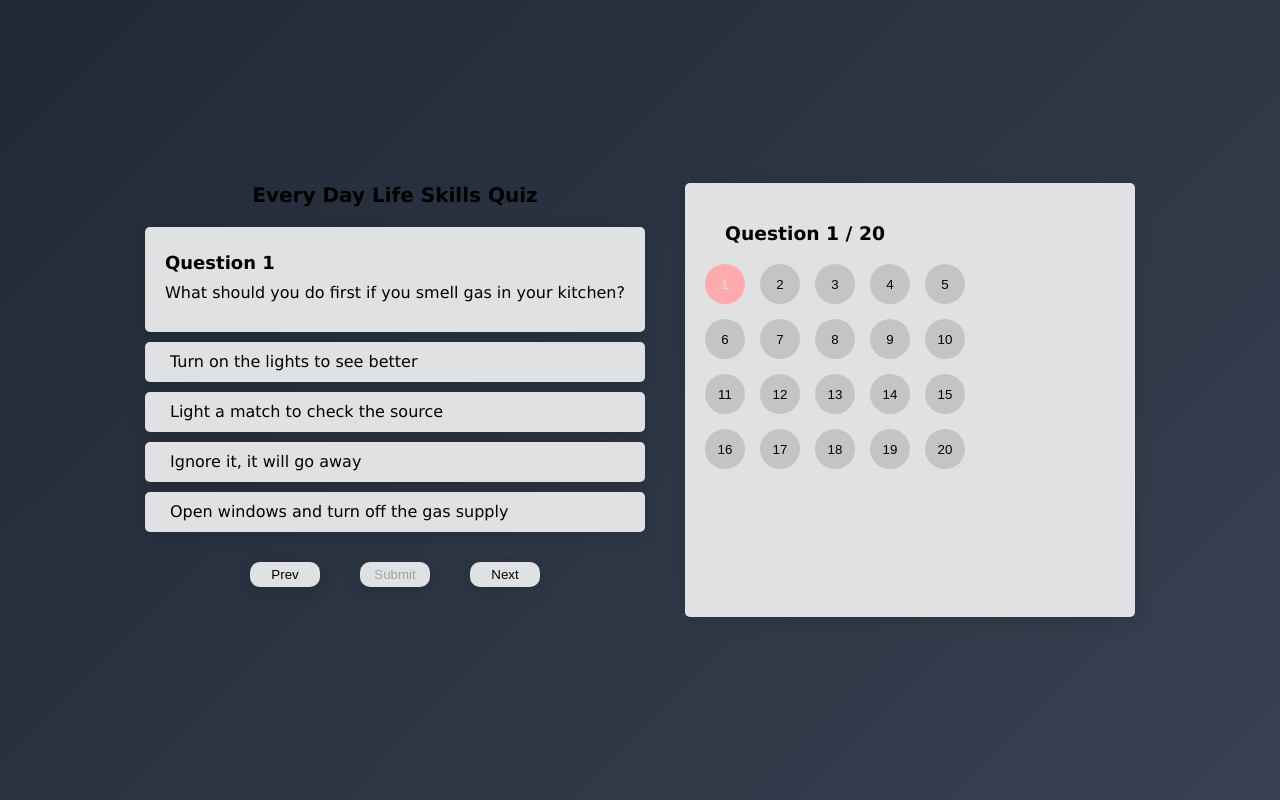
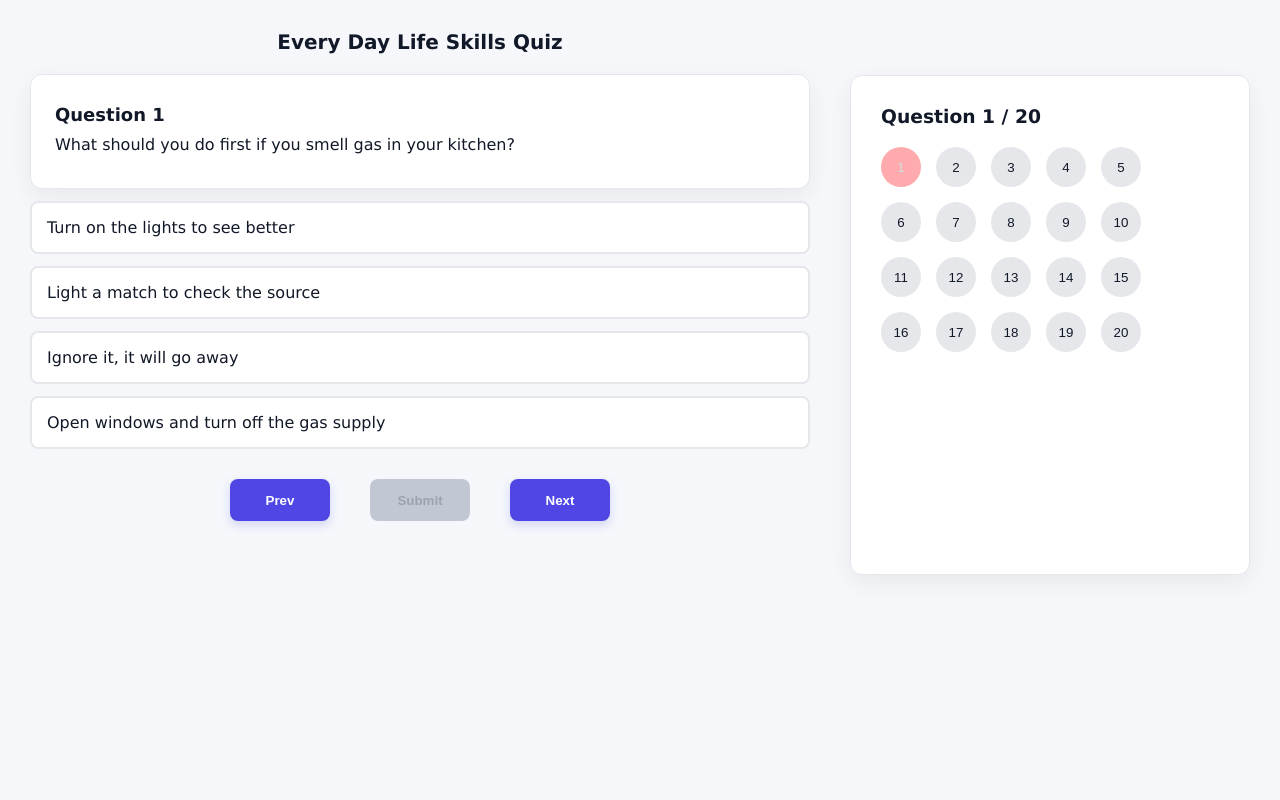
Before and after one commit to duku79edea/Quiz-app, a React (Vite) app: page / in a window 1280 px wide. Built offline with nearby package versions, Linux system fonts and the light colour scheme.

Commit message:
Done styling the quiz interface

```diff
--- a/src/App.css
+++ b/src/App.css
@@ -1,17 +1,39 @@
+:root {
+    --background: #f5f7fb;
+    --card: #ffffff;
+    --primary: #4f46e5;
+    --primary-light: #eef2ff;
+    --primary-dark: #4338ca;
+
+    --text: #111827;
+    --muted: #6b7280;
+    --border: #e5e7eb;
+
+    --success: #16a34a;
+    --success-light: #f0fdf4;
+
+    --danger: #dc2626;
+    --danger-light: #fef2f2;
+
+    --unanswered: #e5e7eb;
+}
 *{
     margin: 0;
     padding: 0;
     box-sizing: border-box;
 }
 body{
-    background-color: rgb(0, 0, 0, 0.12);
+    background-color: var(--background);
+    color: var(--text);
 }
 .quiz-interface{
     display: flex;
     font-family: 'Lucida Sans', 'Lucida Sans Regular', 'Lucida Grande', 'Lucida Sans Unicode', Geneva, Verdana, sans-serif;
     padding: 30px;
     gap: 40px;
-    max-width: 1500px;
+}
+.question-interface{
+    width: 1500px;
 }
 header h1{
     font-size: 20px;
@@ -19,10 +41,12 @@ header h1{
     margin-bottom: 20px;
 }
 .qn-card{
-    background-color: rgb(224, 225, 226);
-    padding: 20px;
-    border-radius: 5px;
-    box-shadow: 0 4px 15px rgba(0, 0, 0, 0.12);
+    background-color: var(--card);
+    padding: 24px;
+    border-radius: 12px;
+    border: 1px solid var(--border);
+    box-shadow: 0 8px 25px rgba(0, 0, 0, 0.06);
+    color: var(--text);
 }
 .qn-card h3{
     font-size: 18px;
@@ -38,13 +62,18 @@ header h1{
 
 }
 .options p{
-    margin-top: 10px;
-    border-radius: 5px;
+    margin-top: 12px;
+    border-radius: 8px;
     min-height: 40px;
-    background-color: rgb(224, 225, 226);
-    box-shadow: 0 4px 15px rgba(0, 0, 0, 0.12);
-    padding-left: 25px;
-    padding-top: 10px;
+    background-color: var(--card);
+    border: 2px solid var(--border);
+    padding: 15px;
+    cursor: pointer;
+    transition: 0.2s ease;
+}
+.options p:hover{
+    border-color: var(--primary);
+    background-color: var(--primary-light);
 }
 .btn{
     display: flex;
@@ -53,19 +82,41 @@ header h1{
     margin-bottom: 30px;
 }
 .btn button{
-    width: 70px;
-    height: 25px;
+    width: 100px;
+    height: 42px;
     border: none;
-    box-shadow: 0 4px 15px rgba(0, 0, 0, 0.12);
-    background-color: rgb(224, 225, 226);
+    box-shadow: 0 4px 10px rgba(79, 70, 229, 0.2);
+    background-color: var(--primary);
+    border-radius: 8px;
+    color: white;
+    transition: 0.2s ease;
+    font-weight: 600;
+    cursor: pointer;
+}
+.btn button:hover {
+    background-color: var(--primary-dark);
+    transform: translateY(-1px);
+}
+.submit-button {
+    background-color: #AABDFF;
+    color: #111827;
+}
+.submit-button:disabled {
+    background-color: #c2c8d3;
+    color: #9ca3af;
+    cursor: not-allowed;
+    box-shadow: none;
+}
+.submit-button:not(:disabled) {
+    background-color: #6366f1;
+    color: white;
+}
+.explanation {
+    background-color: var(--card);
+    padding: 24px 27px;
     border-radius: 10px;
-}
-.explanation{
-    background-color: rgb(224, 225, 226);
-    padding: 24px 27px;
-    border-radius: 5px;
-    box-shadow: 0 4px 15px rgba(0, 0, 0, 0.12);
-
+    border-left: 4px solid var(--primary);
+    box-shadow: 0 8px 20px rgba(0, 0, 0, 0.05);
 }
 .explanation h3{
     font-size: 18px;
@@ -73,14 +124,18 @@ header h1{
 
 }
 .question-nav{
-    width: 450px;
-    box-shadow: 0 4px 15px rgba(0, 0, 0, 0.12);
-    background-color: rgb(224, 225, 226);
-    border-radius: 5px;
-    padding: 20px;
+    width: 400px;
+    height: 500px;
+    flex-shrink: 0;
+    margin-top: 45px;
+    box-shadow: 0 8px 25px rgba(0, 0, 0, 0.06);
+    background-color: var(--card);
+    border: 1px solid var(--border);
+    border-radius: 12px;
+    padding: 30px;
 }
 .question-nav h3{
-    margin: 20px;
+    margin-bottom: 20px;
 }
 .btn-nav{
     display: grid;
@@ -93,8 +148,8 @@ header h1{
     width: 40px;
     height: 40px;
     cursor: pointer;
+    transition: 0.2s ease;
 }
-
 .btn-nav .answered{
     background-color: #AABDFF;
     color: rgb(214, 224, 224);
@@ -104,33 +159,34 @@ header h1{
     color: rgb(214, 224, 224);
 }
 .btn-nav .unanswered {
-    background-color: #C4C4C4;
+    background-color: var(--unanswered);
+    color: var(--text);
 
 }
-
 .option-text.selected {
-    border: 2px solid blue;
+    border: 2px solid var(--primary);
+    background-color: var(--primary-light);
 }
 .option-text.correct {
-    border: 2px  solid rgb(38, 236, 38);
+    border: 2px solid var(--success);
+    background-color: var(--success-light);
+
 }
 .option-text.incorrect {
-    border: 2px solid rgb(250, 145, 145);
+    border: 2px solid var(--danger);
+    background-color: var(--danger-light);
 }
-body {
-  margin: 0;
+.score-screen {
     min-height: 100vh;
+    width: 100%;
     display: flex;
+    justify-content: center;
     align-items: center;
-  justify-content: center;
-  background: linear-gradient(135deg, #1f2937, #374151);
-  font-family: system-ui, -apple-system, sans-serif;
+    padding: 20px;
 }
-
-.score-screen {
+.score-content {
+    width: 90%;
     max-width: 500px;
-  width: 90%;
-  max-width: 340px;
     text-align: center;
     padding: 40px 32px;
     border-radius: 24px;
@@ -141,22 +197,19 @@ body {
     box-shadow: 0 20px 40px rgba(0, 0, 0, 0.25);
     animation: pop-in 0.4s ease-out;
 }
-
-.Gad-wants h2 {
+.score-content h2 {
     margin: 0 0 12px;
     font-size: 1.6rem;
     font-weight: 700;
     color: #1f2937;
     letter-spacing: -0.5px;
 }
-
-.Gad-wants p {
+.score-content p {
     margin: 0 0 24px;
     font-size: 1.1rem;
     color: #374151;
     opacity: 0.85;
 }
-
 .restart-button {
     padding: 12px 32px;
     border-radius: 999px;
@@ -169,20 +222,16 @@ body {
     box-shadow: 0 8px 20px rgba(74, 108, 247, 0.4);
     transition: transform 0.15s ease, box-shadow 0.15s ease;
 }
-
 .restart-button:hover {
- transform: scale(1.3);
+    transform: scale(1.1);
     box-shadow: 0 12px 24px rgba(74, 108, 247, 0.5);
 }
-
 .restart-button:active {
     transform: translateY(0);
 }
-
 @keyframes pop-in {
   from {
     opacity: 0;
-
   }
   to {
     opacity: 1;
--- a/src/App.jsx
+++ b/src/App.jsx
@@ -20,12 +20,13 @@ export default function App() {
     setUserAnswers((prev) => ({ ...prev, [questionIndex]: selectedOption }))
   }
 
-  function handleSubmit(questionIndex) {
-    if (userAnswers[questionIndex] === undefined) return;
-    setSubmittedAnswers((prev) => ({ ...prev, [questionIndex]: true }));
-    if (questionIndex === quizData.length - 1) {
-      setIsFinished(true);
-    }
+ function handleSubmit(questionIndex) {
+  if (userAnswers[questionIndex] === undefined) return;
+
+  setSubmittedAnswers((prev) => ({
+    ...prev,
+    [questionIndex]: true
+    }));
   }
 
   function calculateScore(quizData, userAnswers) {
@@ -66,16 +67,30 @@ export default function App() {
       <div className="question-interface">
         <Header />
 
-        <QuestionCard question={quizData[currentIndex]}
+        <QuestionCard
+          question={quizData[currentIndex]}
           questionIndex={currentIndex}
           onAnswer={handleAnswer}
           selectedAnswer={userAnswers[currentIndex]}
           isSubmitted={!!submittedAnswers[currentIndex]}
         />
+        <Button
+          onNavigate={onNavigate}
+          currentIndex={currentIndex}
+          onSubmit={handleSubmit}
+          canSubmit={
+            userAnswers[currentIndex] !== undefined &&!submittedAnswers[currentIndex]
+          }
+          isSubmitted={!!submittedAnswers[currentIndex]}
+          isLastQuestion={currentIndex === quizData.length - 1}
+          onFinish={() => setIsFinished(true)}
+/>
 
-        <Button onNavigate={onNavigate} currentIndex={currentIndex} onSubmit={handleSubmit} canSubmit={userAnswers[currentIndex] !== undefined && !submittedAnswers[currentIndex]} />
-
-        <Explanation currentIndex={currentIndex} question={quizData[currentIndex]} isSubmitted={!!submittedAnswers[currentIndex]} />
+        <Explanation
+          currentIndex={currentIndex}
+          question={quizData[currentIndex]}
+          isSubmitted={!!submittedAnswers[currentIndex]}
+        />
 
       </div>
 
--- a/src/components/Button.jsx
+++ b/src/components/Button.jsx
@@ -1,9 +1,24 @@
-export default function Button({ onNavigate, currentIndex, onSubmit, canSubmit }){
-    return(
-        <div className="btn">
-            <button onClick={() => {(currentIndex > 0) && onNavigate(currentIndex - 1)}}>Prev</button>
-            <button onClick={() => onSubmit(currentIndex)} disabled={!canSubmit}>Submit</button>
-            <button onClick={() => {(currentIndex < 19) && onNavigate(currentIndex + 1)}}>Next</button>
-        </div>
-    )
+export default function Button({onNavigate,currentIndex,onSubmit,canSubmit,isSubmitted,isLastQuestion,onFinish}) {
+  return (
+    <div className="btn">
+      <button
+        onClick={() => {if (currentIndex > 0) {onNavigate(currentIndex - 1);}}}
+      >
+        Prev
+      </button>
+
+      {isLastQuestion && isSubmitted ? (<button onClick={onFinish}>Finish Quiz</button>):(
+      <button
+        className="submit-button"
+        onClick={() => onSubmit(currentIndex)}
+        disabled={!canSubmit}
+      >
+        Submit
+      </button>
+     )}
+     <button
+        onClick={() => {
+          if (currentIndex < 19) { onNavigate(currentIndex + 1);}}}>Next</button>
+    </div>
+  );
 }
--- a/src/components/QuestionCard.jsx
+++ b/src/components/QuestionCard.jsx
@@ -1,4 +1,3 @@
-import {useMemo} from 'react'
 function QuestionCard ({ question, questionIndex, onAnswer, selectedAnswer, isSubmitted }) {
 
     function getOptionClass (option) {
@@ -17,7 +16,9 @@ function QuestionCard ({ question, questionIndex, onAnswer, selectedAnswer, isSu
                 <p>{question.question}</p>
             </div>
             <div className="options">
-                {question.options.map(option => <p className={`option-text ${getOptionClass(option)}`} key={option} onClick={() => !isSubmitted && onAnswer(questionIndex, option)}>{option}</p>)}
+                {question.options
+                .map(option => <p className={`option-text ${getOptionClass(option)}`}
+                key={option} onClick={() => !isSubmitted && onAnswer(questionIndex, option)}>{option}</p>)}
             </div>
 
         </div>
--- a/src/components/ScoreScreen.jsx
+++ b/src/components/ScoreScreen.jsx
@@ -2,7 +2,7 @@ export default function ScoreScreen({ finalScore, onRestart }) {
   return (
 
     <div className="score-screen">
-      <div className="Gad-wants">
+      <div className="score-content">
         <h2>Quiz Completed</h2>
         <p>You Scored: {finalScore}/20</p>
 
```
Lines whose indentation alone changed are shown as unchanged.
